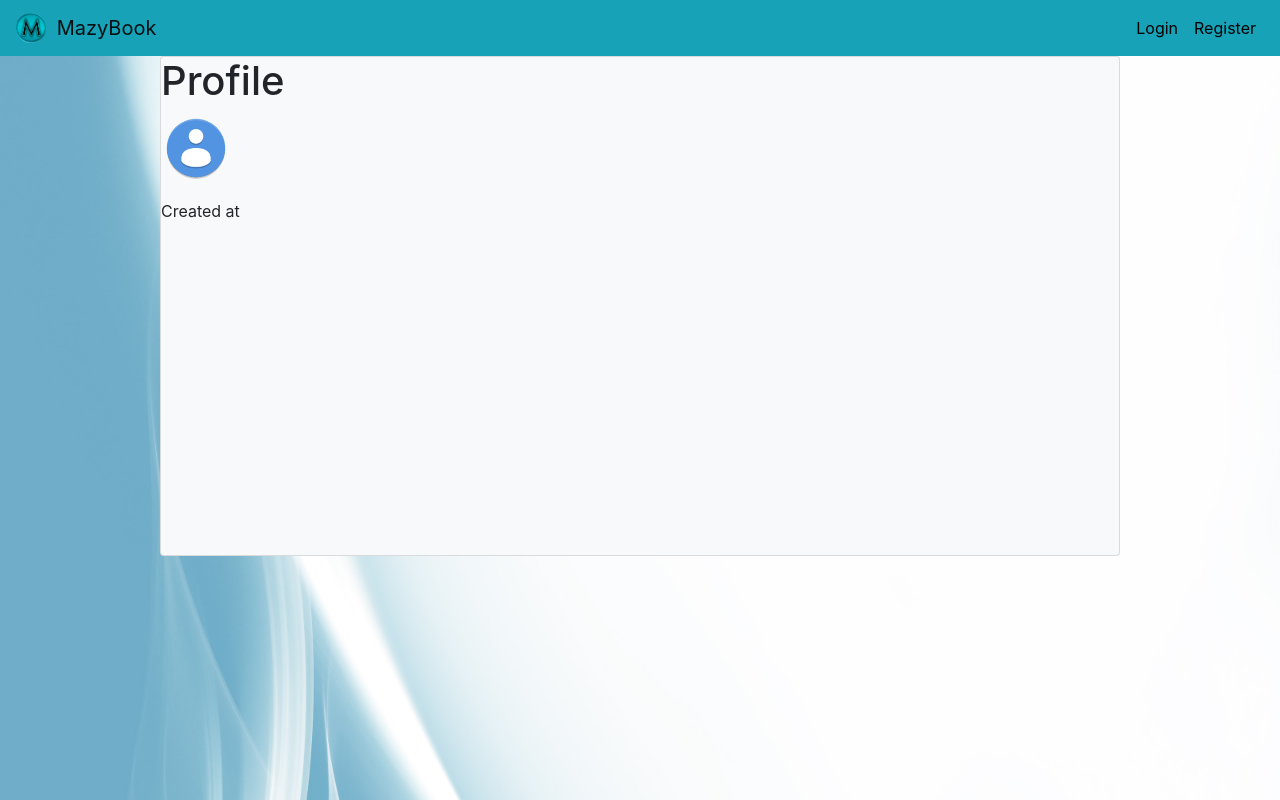
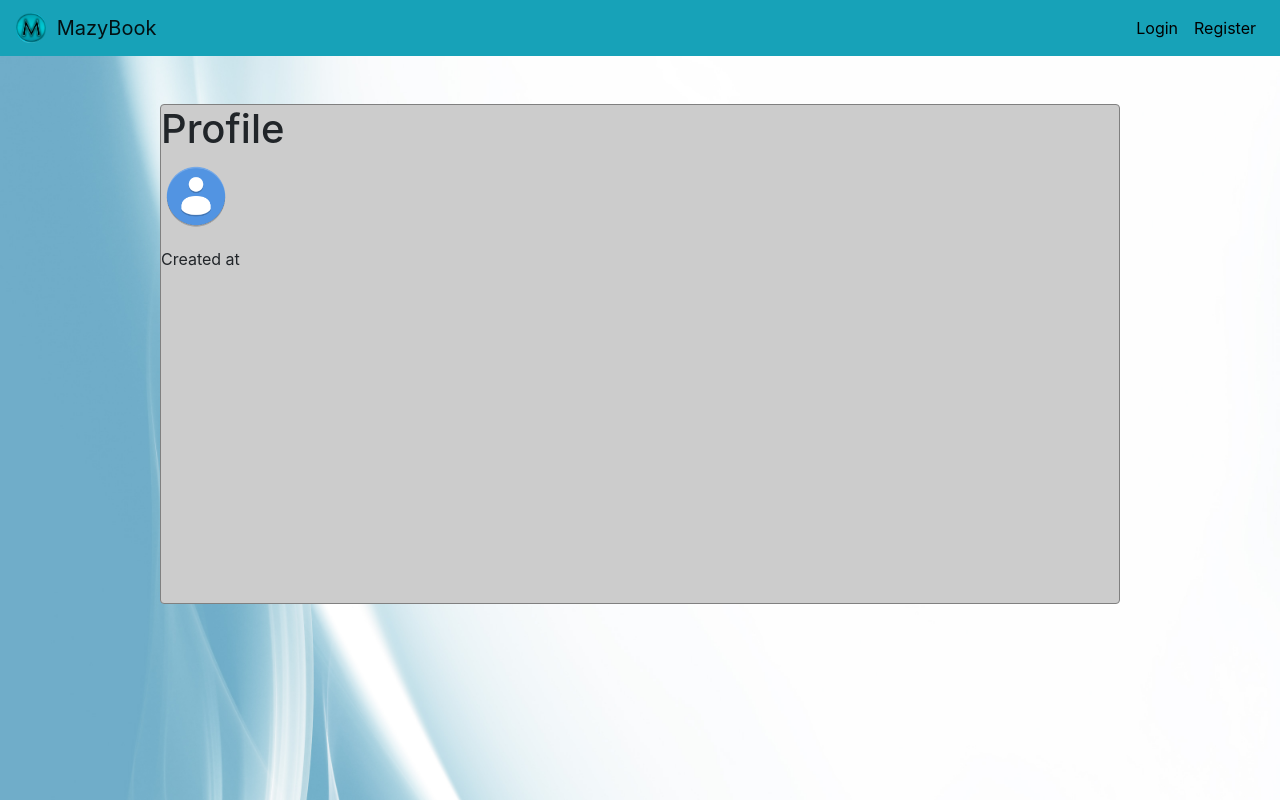
Before and after one commit to Muzyar-rad/mazybook, a React (Create React App) app in the folder frontEnd/: page /profile in a window 1280 px wide. Built offline with nearby package versions, Linux system fonts and the light colour scheme; no server answers.

Commit message:
border and box for profile has been setup

```diff
--- a/frontEnd/src/components/profile.jsx
+++ b/frontEnd/src/components/profile.jsx
@@ -4,7 +4,7 @@ import Avatar from "../media/avatar.png";
 import moment from "moment";
 import { getCurrentUser, logout } from "./../services/authService";
 import { getUser } from "./../services/registerUser";
-// import "../css/profile.css";
+import "../css/profile.css";
 
 class Profile extends Component {
   state = { user: {} };
@@ -36,7 +36,7 @@ class Profile extends Component {
   render() {
     const { user } = this.state;
     return (
-      <div style={{ height: "500px" }} className="card bg-light mx-auto w-75">
+      <div className="card mx-auto mt-5 w-75 box">
         <div className="row-fluid">
           <div className="">
             <h1>Profile</h1>
--- a/frontEnd/src/css/profile.css
+++ b/frontEnd/src/css/profile.css
@@ -1,3 +1,8 @@
+div.box {
+  background-color: #ccc;
+  border-color: grey;
+  height: 500px;
+}
 /* div.profile {
   background-color: #b4bbb8;
   display: flex;
```
